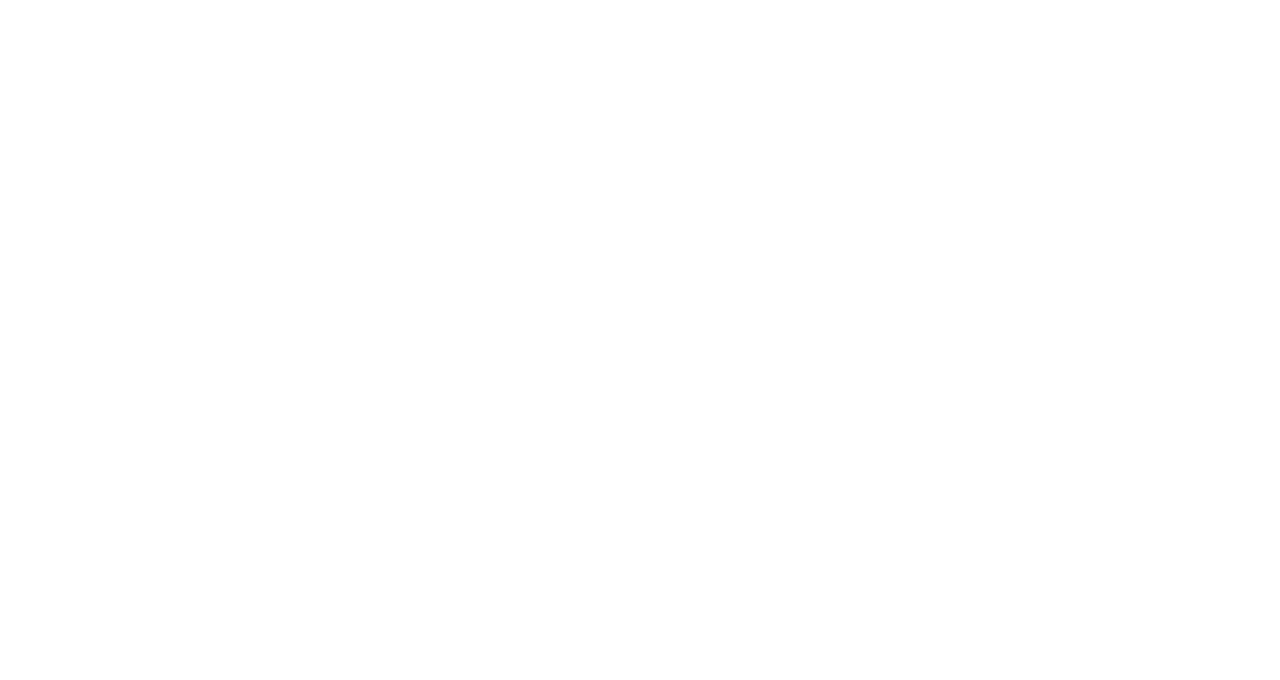
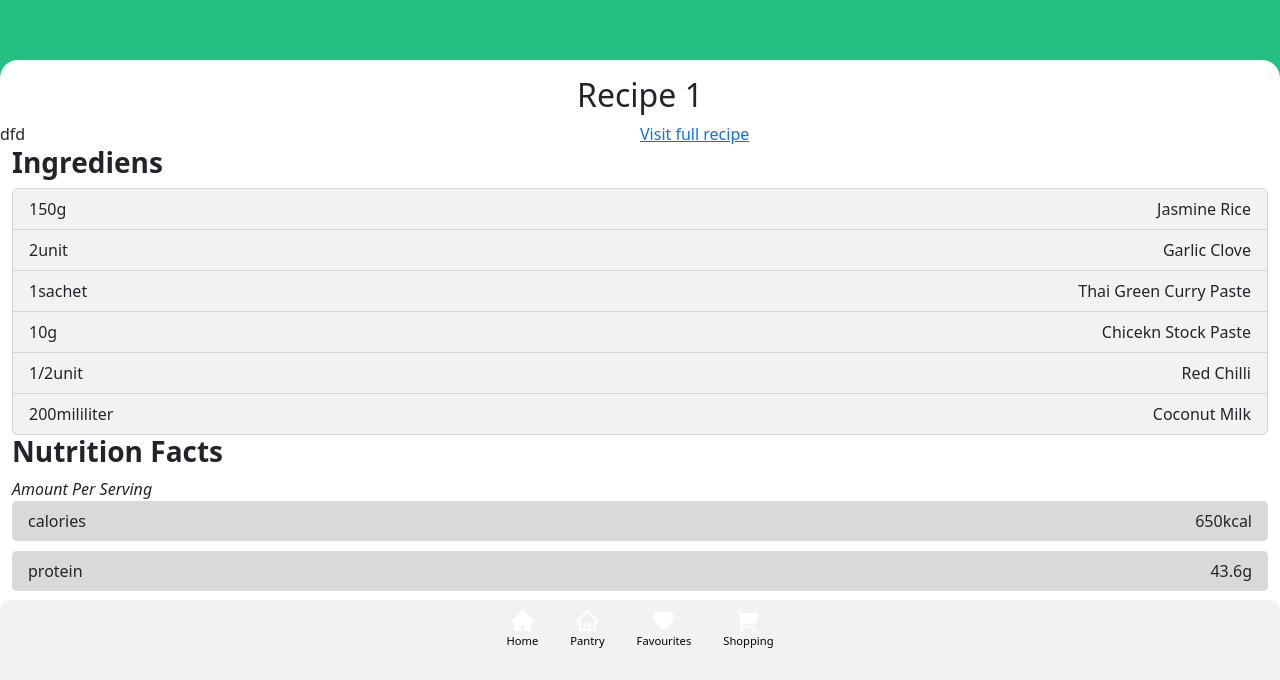
Before and after one commit to Tan--Tan/agile-assessment, a React (Create React App) app in the folder ui/: page /recipetesting in a window 1280 px wide. Before the commit this address had no page. Shown: the part 120-800 px from the top of the page. Built offline with nearby package versions, Linux system fonts and the light colour scheme.

Commit message:
do recipe page ui progress

```diff
--- a/ui/src/App.css
+++ b/ui/src/App.css
@@ -14,6 +14,7 @@
     border-top-left-radius: 10px;
     border-top-right-radius: 10px;
     background-color: #F2F2F2;
+    position: sticky;
 }
 .header {
     justify-content: center;
@@ -29,6 +30,8 @@
     border-top-left-radius: 18px;
     border-top-right-radius: 18px;
     background-color: white;
+    overflow: scroll;
+    scrollbar-width: none; /* Firefox */
 }
 /* Home page */
 #getStarted > * {
@@ -46,3 +49,12 @@
     background-color:#ce4555;
     transition: 0.3s;
   }
+.ingredientList {
+    background-color:#F2F2F2;
+}
+.nutritionList {
+    margin-bottom: 10px;
+    border-style: none;
+    border-radius: 5px !important;
+    background-color:#D9D9D9;
+}
--- a/ui/src/Recipe.js
+++ b/ui/src/Recipe.js
@@ -1,10 +1,89 @@
-import Container from 'react-bootstrap/Container';
+import {
+  Container,
+  Row,
+  Col,
+  Button
+} from 'react-bootstrap';
+import { Link } from "react-router-dom";
+import ListGroup from 'react-bootstrap/ListGroup';
+
+//del later
+const recipeData = {
+    id: 1,
+    title: "Recipe 1",
+    image: "https://img.hellofresh.com/hellofresh_s3/image/thai-green-style-diced-chicken-breast-curry-e561b7b1-39c0ba83.jpg"
+
+  };
+const ingredientData = [
+  {name: "Jasmine Rice", size: "150", unit: "g"},
+  {name: "Garlic Clove", size: "2", unit: "unit"},
+  {name: "Thai Green Curry Paste", size: "1", unit: "sachet"},
+  {name: "Chicekn Stock Paste", size: "10", unit: "g"},
+  {name: "Red Chilli", size: "1/2", unit: "unit"},
+  {name: "Coconut Milk", size: "200", unit: "mililiter"}
+];
+const nutritionData = {"calories": "650kcal", "protein": "43.6g",
+  "fat": "21.9g", "carbs": "70.4g"};
 
 function Home() {
   return (
-    <Container>
-      <h1>Recipe</h1>
-    </Container>
+    <>
+      <Row className="header">
+        <Col>
+
+        </Col>
+      </Row>
+      <Row className="h-75 main">
+        <Row className="g-0">
+          <Col>
+            <h2 style={{fontWeight: 400, textAlign: 'center', paddingTop:'0.5em'}}>
+              {recipeData?.title}
+            </h2>
+          </Col>
+        </Row>
+        <Row className="g-0">
+          <Col>
+            dfd
+          </Col>
+          <Col>
+            <a href={recipeData?.image} target="_blank">
+              Visit full recipe</a>
+          </Col>
+        </Row>
+        <Row>
+          <Col>
+            {/* Add Serving size component later */}
+          </Col>
+        </Row>
+        <div>
+          <h3><b>Ingrediens</b></h3>
+          <ListGroup>
+          {ingredientData?.map(item =>
+
+              <ListGroup.Item className="ingredientList">
+                {item.size}
+                {item.unit}
+                <span style={{ float:"right" }}>{item.name}</span>
+              </ListGroup.Item>
+          )}
+          </ListGroup>
+        </div>
+
+        <div>
+          <h3><b>Nutrition Facts</b></h3>
+          <i>Amount Per Serving</i>
+          <ListGroup>
+            {Object.entries(nutritionData).map(([key, value]) => {
+              return (
+                <ListGroup.Item className="nutritionList"> {key}
+                  <span style={{ float: "right" }}>{nutritionData[key]}</span>
+                </ListGroup.Item>
+              )
+            })}
+          </ListGroup>
+        </div>
+      </Row>
+    </>
   );
 }
 
--- a/ui/src/index.js
+++ b/ui/src/index.js
@@ -32,6 +32,8 @@
           <Route path="recipes" element={<Recipes />}>
             <Route path=":recipeId" element={<Recipe />} />
           </Route>
+                    {/* Del below 1 later */}
+                    <Route path="recipetesting" element={<Recipe />} />
           <Route path="favourites" element={<Favourites />} />
           <Route path="shopping" element={<Shopping />} />
         </Route>
```
